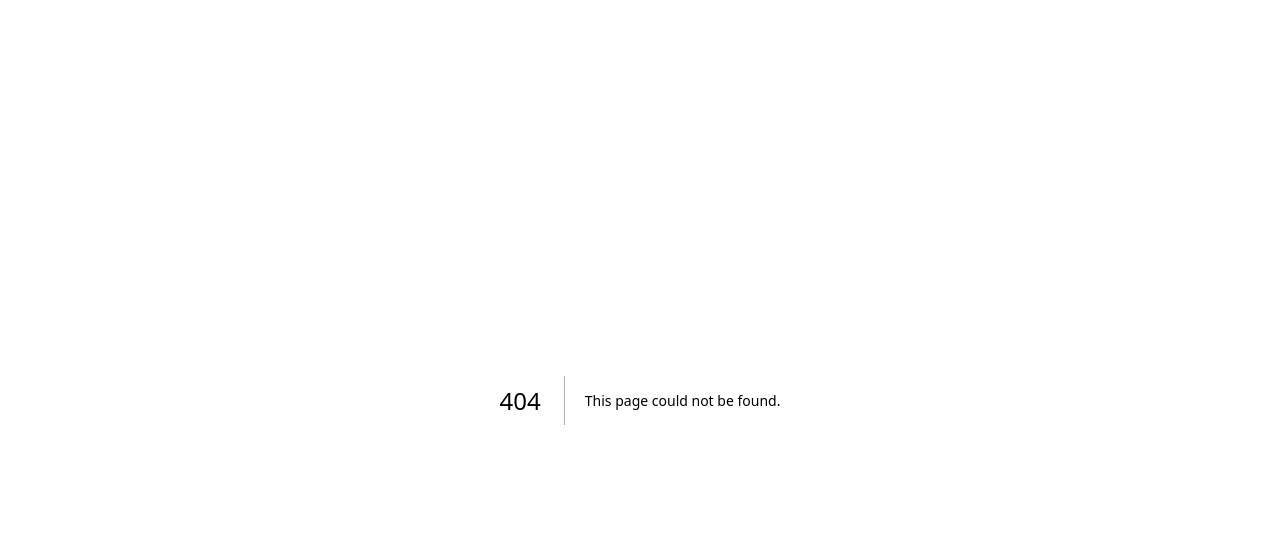
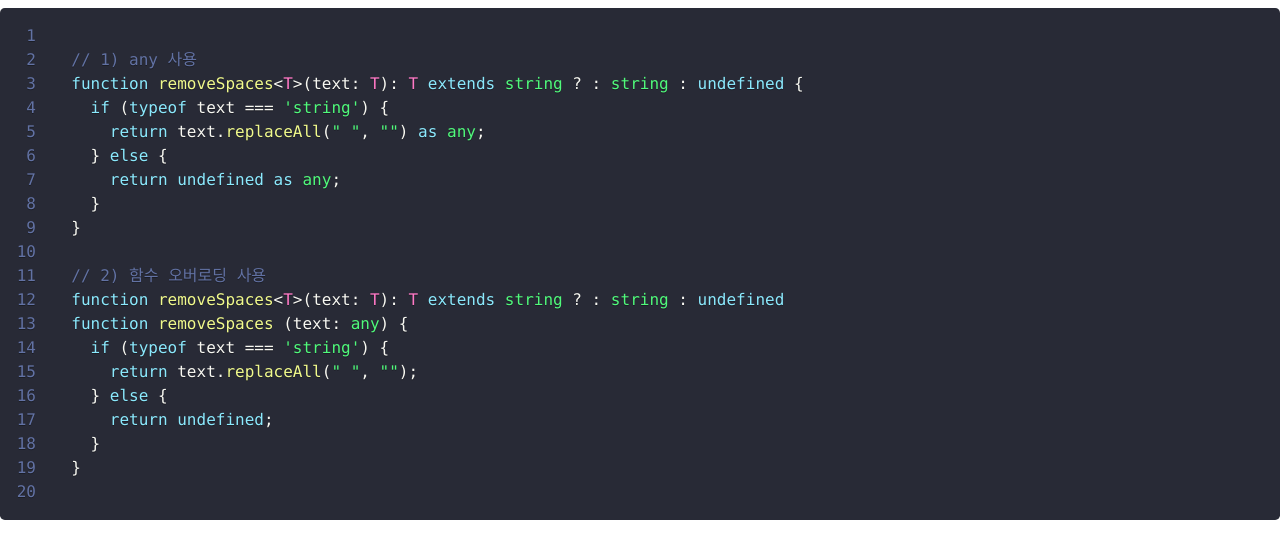
Before and after one commit to hyoribogo/next-play-ground, a Next.js app in the folder nextjs-dashboard/: page /syntax in a window 1280 px wide. Before the commit this address had no page. Shown: the top 558 px of the page. Built offline with nearby package versions, Linux system fonts and the light colour scheme; a web font is replaced by a local one.

Commit message:
feat: 코드 블록 구현

```diff
--- /dev/null
+++ b/nextjs-dashboard/app/syntax/page.tsx
@@ -0,0 +1,36 @@
+import { Prism as SyntaxHighlighter } from 'react-syntax-highlighter';
+import { docco } from 'react-syntax-highlighter/dist/esm/styles/hljs';
+import { dracula } from 'react-syntax-highlighter/dist/esm/styles/prism';
+
+export default function Page() {
+  const codeString = `
+  // 1) any 사용
+  function removeSpaces<T>(text: T): T extends string ? : string : undefined {
+    if (typeof text === 'string') {
+      return text.replaceAll(" ", "") as any;
+    } else {
+      return undefined as any;
+    }
+  }
+
+  // 2) 함수 오버로딩 사용
+  function removeSpaces<T>(text: T): T extends string ? : string : undefined
+  function removeSpaces (text: any) {
+    if (typeof text === 'string') {
+      return text.replaceAll(" ", "");
+    } else {
+      return undefined;
+    }
+  }
+  `;
+  return (
+    <SyntaxHighlighter
+      language="typescript"
+      style={dracula}
+      showLineNumbers={true}
+      wrapLongLines={true}
+    >
+      {codeString}
+    </SyntaxHighlighter>
+  );
+}
```
